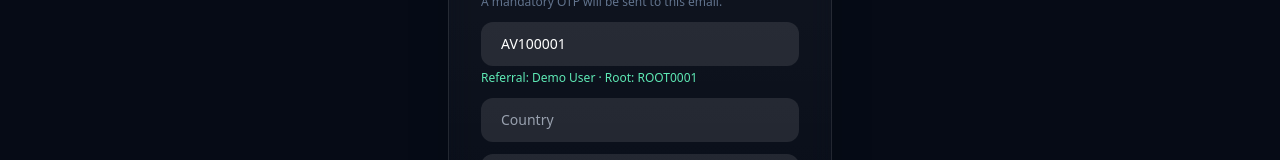
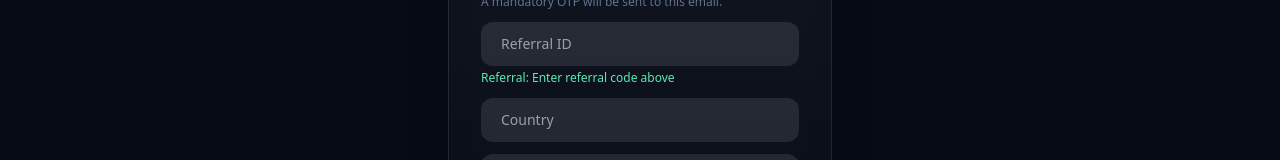
Before and after one commit to vermachhitiz70-byte/AVIATOR-PRO, a Next.js app: page /register in a window 1280 px wide. Shown: the part 442-602 px from the top of the page. Built offline with nearby package versions, Linux system fonts and the light colour scheme.

Commit message:
chore: clean test users, keep only admin, require manual referral entry (no auto-fill)

```diff
--- a/app/register/page.tsx
+++ b/app/register/page.tsx
@@ -8,10 +8,10 @@ import { ProFooter } from "@/components/marketing";
 function RegisterForm() {
   const sp = useSearchParams();
   const router = useRouter();
-  const [form, setForm] = useState({ name: "", mobile: "", email: "", referral: sp.get("ref") || "AV100001", password: "", confirm: "", country: "" });
+  const [form, setForm] = useState({ name: "", mobile: "", email: "", referral: sp.get("ref") || "", password: "", confirm: "", country: "" });
   const [msg, setMsg] = useState("");
   const [okMsg, setOkMsg] = useState("");
-  const [refName, setRefName] = useState("Demo User · Root: ROOT0001");
+  const [refName, setRefName] = useState("Enter referral code above");
   const [step, setStep] = useState<"form" | "otp">("form");
   const [otp, setOtp] = useState("");
   const [devOtp, setDevOtp] = useState("");
```
